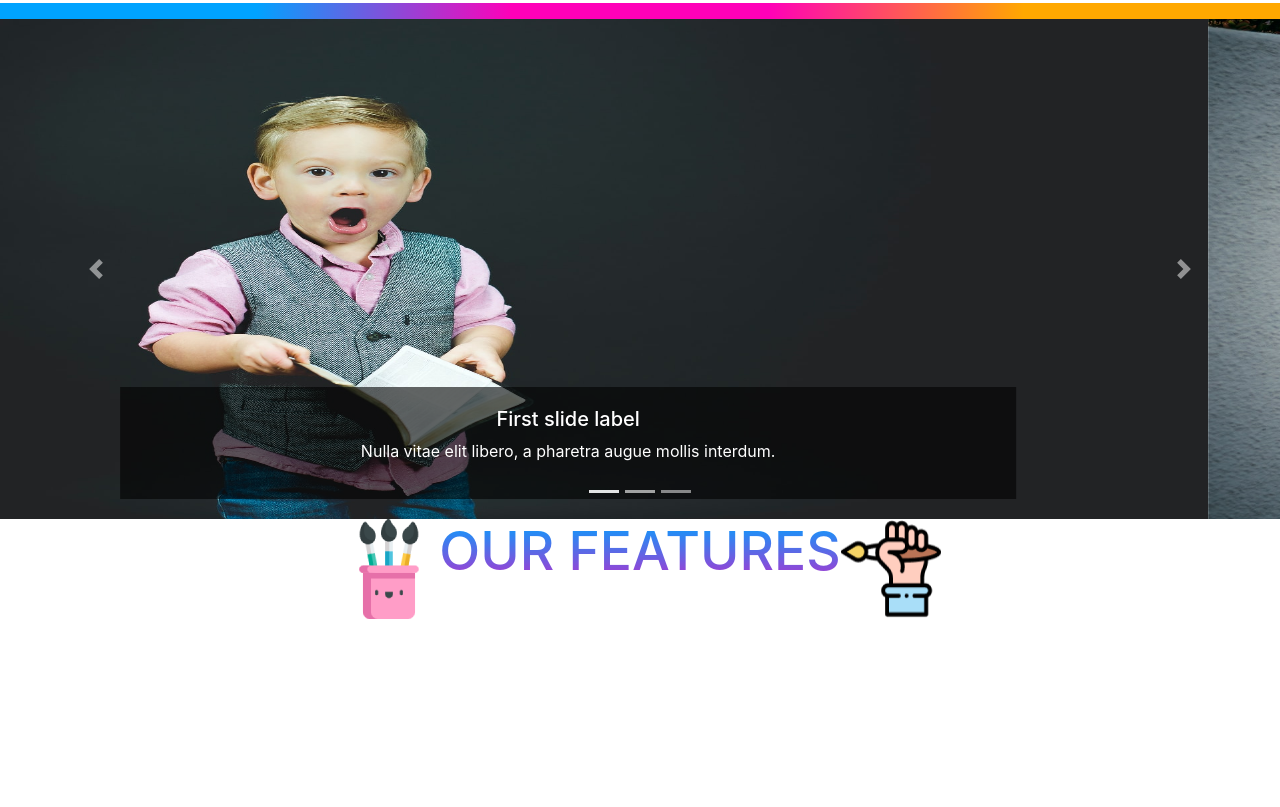
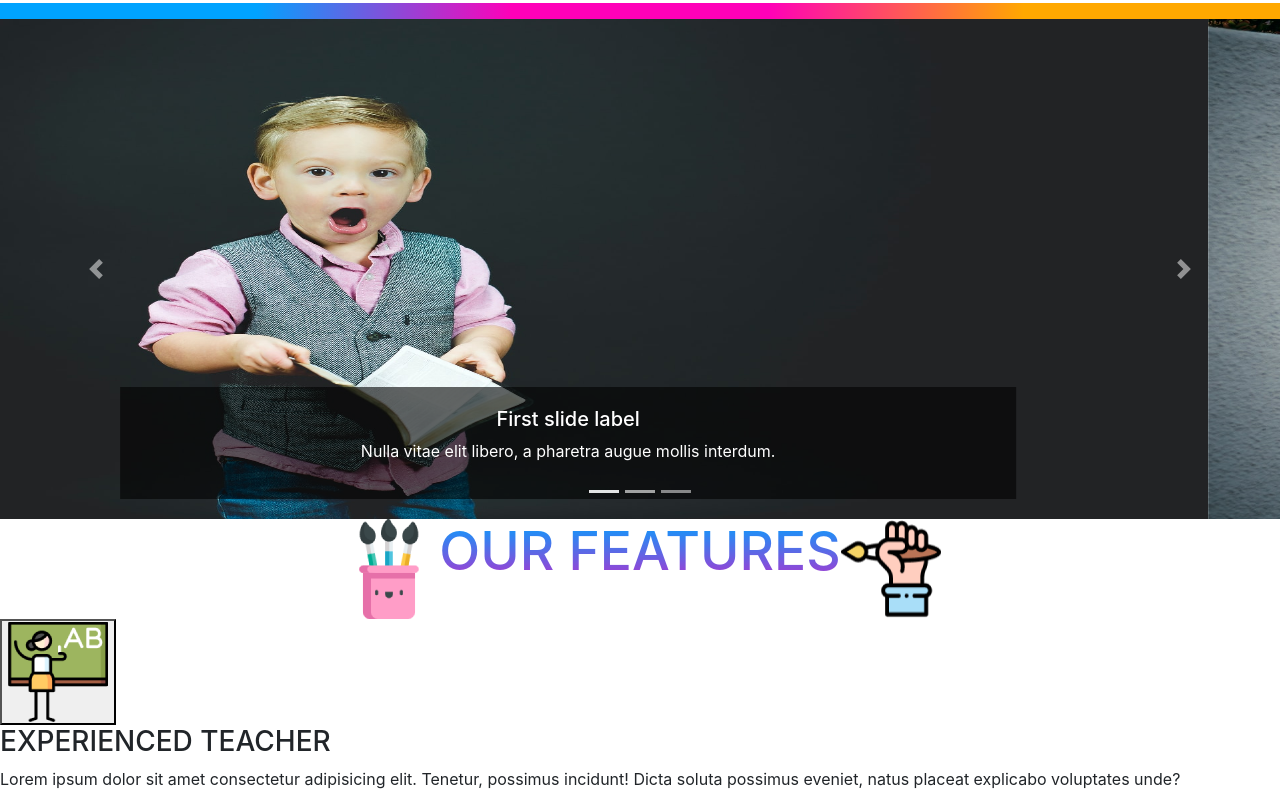
Before and after one commit to josiehpersson/schoolsite, a plain HTML site: page index.html in a window 1280 px wide. Shown: the part 1539-2346 px from the top of the page. Before the commit the page ends 2158 px from the top, so only its background shows below. Drawn offline with nearby package versions, Linux system fonts and the light colour scheme.

Commit message:
Update index.html

```diff
--- a/index.html
+++ b/index.html
@@ -96,16 +96,23 @@
             </a>
           </div>
     </div>
-
-
-
-
-
-
+    <!-- feature heading -->
 <div class="featureHeading">
   <img src="img/icon/pennor.png" alt="penn icon">
   <h2>OUR FEATURES</h2>
   <img src="img/icon/penna.png" alt="penna icon">
+</div>
+<!-- feature lådor -->
+<div class="Lådor-med-klasser">
+  <div class="Lådor-med-klasser-box">
+<button class="iconButton">  <img src="img/icon/lärare.png" alt="penna icon">
+</button>
+<div>
+<h3>EXPERIENCED TEACHER</h3>
+<p>Lorem ipsum dolor sit amet consectetur adipisicing elit. Tenetur, possimus incidunt! Dicta soluta possimus eveniet, natus placeat explicabo voluptates unde?</p>
+</div>
+</div>
+</div>
 
 </div>
     <script src="https://code.jquery.com/jquery-3.5.1.slim.min.js" integrity="sha384-DfXdz2htPH0lsSSs5nCTpuj/zy4C+OGpamoFVy38MVBnE+IbbVYUew+OrCXaRkfj" crossorigin="anonymous"></script>
```
